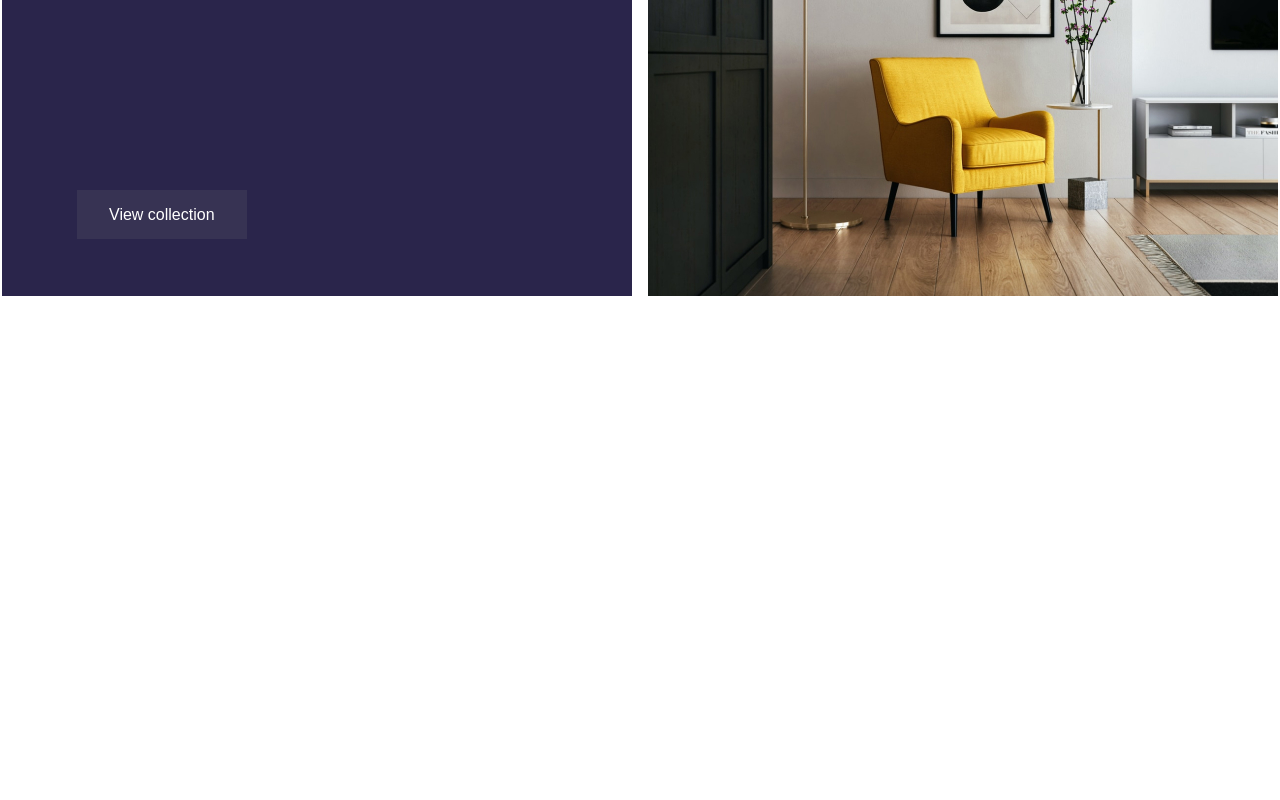
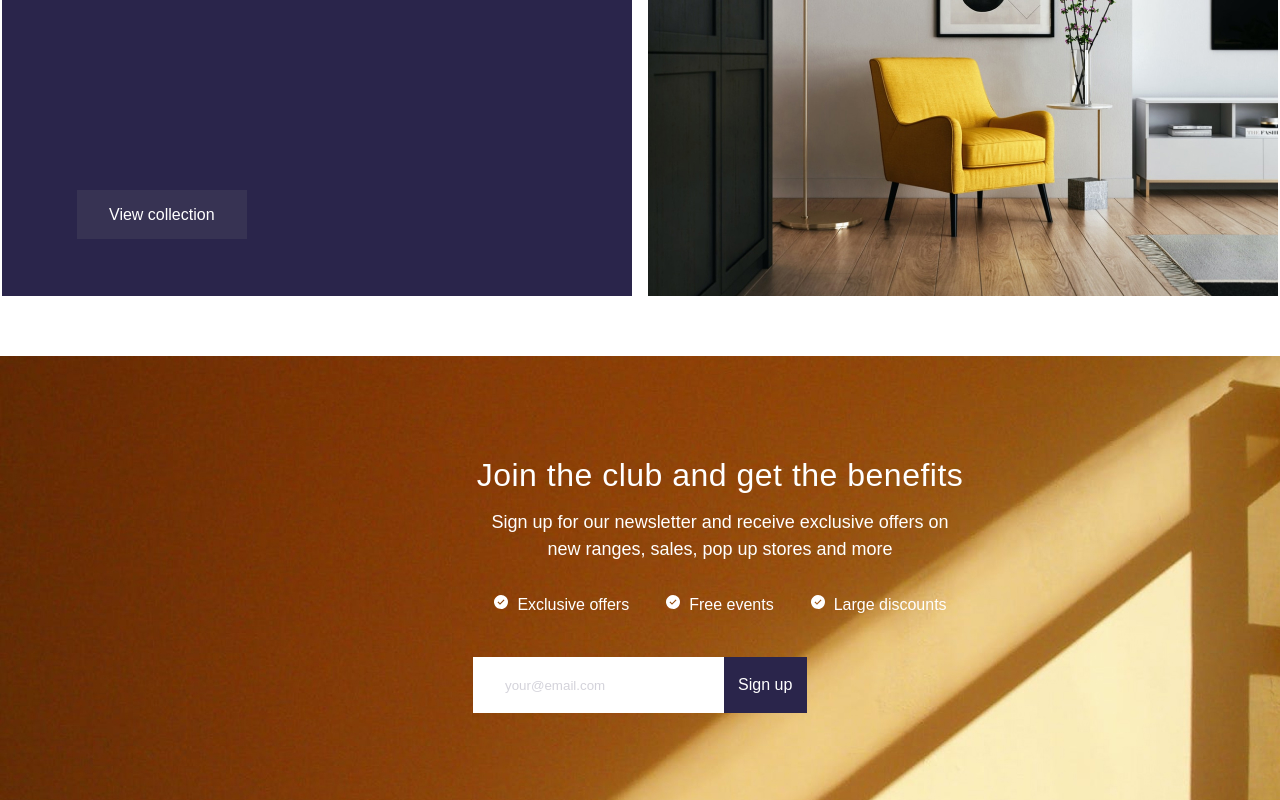
Before and after one commit to hedeks/practice-project-first-web-store, a Vue app in the folder ecommerce-shop/: page / in a window 1280 px wide. Shown: the part 2237-3037 px from the top of the page. Before the commit the page ends 2540 px from the top, so only its background shows below. Built offline with nearby package versions, Linux system fonts and the light colour scheme; a web font is replaced by a local one.

Commit message:
added signup block

```diff
--- a/ecommerce-shop/src/App.vue
+++ b/ecommerce-shop/src/App.vue
@@ -5,6 +5,7 @@
     <AboutBrand />
     <Products />
     <Ideas />
+    <SignUp />
   </div>
 </template>
 
@@ -14,6 +15,7 @@ import AboutBrand from './components/Layout/AboutBrand.vue';
 import Header from './components/Layout/Header.vue';
 import Hero from './components/Layout/Hero.vue';
 import Products from './components/Product4Columns.vue';
+import SignUp from './components/SignUp.vue';
 
 export default {
   data() {
@@ -24,7 +26,8 @@ export default {
     Header, Hero,
     AboutBrand,
     Products,
-    Ideas
+    Ideas,
+    SignUp
 },
 }
 </script>
--- a/ecommerce-shop/src/components/Ideas.vue
+++ b/ecommerce-shop/src/components/Ideas.vue
@@ -21,7 +21,8 @@ export default {
 </script>
 <style lang="scss" scoped>
 .ideas {
-    margin-top: 100px;
+    padding: 60px 0;
+    margin-top: 40px;
     display: flex;
     justify-content: center;
     &-info {
--- /dev/null
+++ b/ecommerce-shop/src/components/SignUp.vue
@@ -0,0 +1,88 @@
+<template>
+    <div class="signup">
+        <div class="signup-form">
+            <div class="signup-form-text">
+                <div class="signup-form-title">
+                    Join the club and get the benefits
+                </div>
+                <div class="signup-form-description">
+                    <span>Sign up for our newsletter and receive exclusive offers on new ranges, sales, pop up stores and
+                        more</span>
+                </div>
+                <div class="signup-form-checkmarks">
+                    <div class="signup-form-checkmarks-element">
+                        <img src="/svg/Checkmark--filled.svg" alt="Checkmark--filled">
+                        <span>Exclusive offers</span>
+                    </div>
+                    <div class="signup-form-checkmarks-element">
+                        <img src="/svg/Checkmark--filled.svg" alt="Checkmark--filled">
+                        <span>Free events</span>
+                    </div>
+                    <div class="signup-form-checkmarks-element">
+                        <img src="/svg/Checkmark--filled.svg" alt="Checkmark--filled">
+                        <span>Large discounts</span>
+                    </div>
+                </div>
+            </div>
+            <MyInput />
+        </div>
+    </div>
+</template>
+<script>
+import MyInput from './UI/MyInput.vue';
+
+export default {
+
+    components: {
+        MyInput
+    }
+}
+</script>
+<style lang="scss" scoped>
+.signup {
+    height: 444px;
+    background: url('/img/signup_background.jpg');
+    padding: 97px 473px;
+
+    &-form {
+
+        &-text {
+            color: white;
+            width: 494px;
+        }
+
+        &-title {
+            font-size: 32px;
+            font-weight: 400;
+            line-height: 140%;
+            margin-bottom: 12px;
+            letter-spacing: .5px;
+            text-align: center;
+        }
+
+        &-description {
+            padding: 0 5px;
+            text-align: center;
+            margin-bottom: 30px;
+            font-size: 18px;
+            font-style: normal;
+            font-weight: 400;
+            line-height: 150%;
+        }
+
+        &-checkmarks {
+            display: flex;
+            flex-direction: row;
+            justify-content: center;
+            &-element {
+                margin-right: 18px;
+                margin-left: 18px;
+                margin-bottom: 40px;
+                img {
+                    margin-right: 8px;
+                }
+            }
+        }
+    }
+}
+</style>
--- /dev/null
+++ b/ecommerce-shop/src/components/UI/MyInput.vue
@@ -0,0 +1,50 @@
+<template>
+    <div class="input-form">
+        <input type="text" class="input-form-input" placeholder="your@email.com">
+        <div class="input-form-link">
+            <a href="#" class="input-form-link__a">Sign up</a>
+        </div>
+    </div>
+</template>
+<script>
+export default {
+
+}
+</script>
+<style lang="scss">
+.input-form {
+    display: flex;
+    flex-direction: row;
+    align-items: center;
+    height: 56px;
+    max-width: 472px;
+
+    &-input {
+        width: 75%;
+        height: 100%;
+        border: none;
+        outline: none;
+        padding-left: 32px;
+        &::placeholder {
+        color: #2A254B;
+        opacity: 0.2;
+}
+    }
+
+    &-link {
+        width: 25%;
+        background-color: #2A254B;
+        height: 100%;
+        display: flex;
+        align-items: center;
+        justify-content: center;
+        &__a {
+            color: white;
+            text-decoration: none;
+            &:hover {
+                text-decoration: underline;
+            }
+        }
+    }
+}
+</style>
```
Also changed, not shown: ecommerce-shop/public/img/signup_background.jpg (added), ecommerce-shop/public/svg/Checkmark--filled.svg (added).
